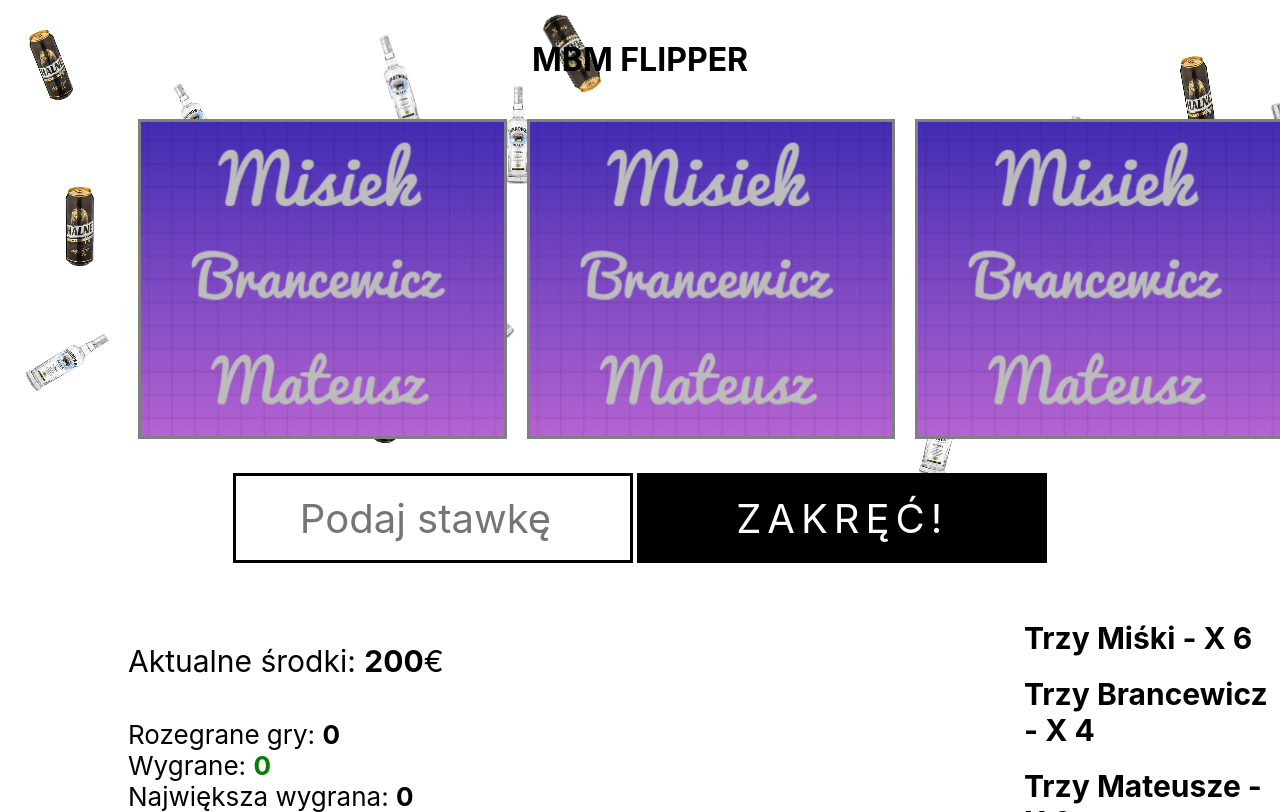
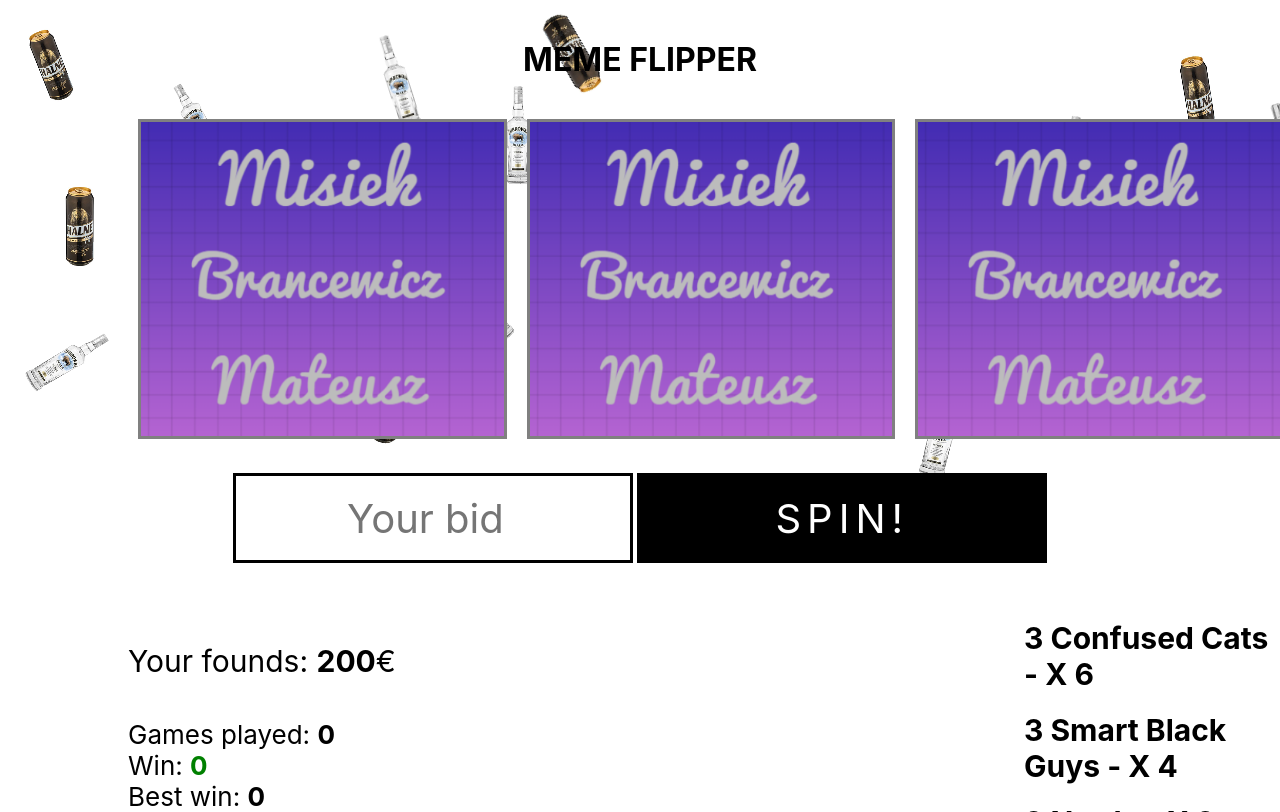
Before and after one commit to Faljen/MBM-flipper, a plain HTML site: page index.html in a window 1280 px wide. Drawn offline with Linux system fonts and the light colour scheme.

Commit message:
Improvement

```diff
--- a/index.html
+++ b/index.html
@@ -4,7 +4,7 @@
 <head>
     <meta charset="UTF-8">
     <meta name="viewport" content="width=device-width, initial-scale=1.0">
-    <title>MBM Flipper</title>
+    <title>Meme Flipper</title>
     <link rel="stylesheet" href="style/style.css">
 </head>
 
@@ -12,7 +12,7 @@
 
     <div class="wrap">
 
-        <h1>MBM Flipper</h1>
+        <h1>Meme Flipper</h1>
 
         <section class="game">
             <img class="resultOfDraw"></img>
@@ -21,30 +21,30 @@
         </section>
 
         <section class="play">
-            <input type="number" min="0" max="1000000" placeholder="Podaj stawkę" id="bid">
-            <button id="start">Zakręć!</button>
+            <input type="number" min="0" max="1000000" placeholder="Your bid" id="bid">
+            <button id="start">Spin!</button>
         </section>
 
         <section class="panel">
-            Aktualne środki: <span class="wallet"></span>€
+            Your founds: <span class="wallet"></span>€
         </section>
 
         <section class="score">
-            <span class="result" style="position:fixed; left: 40%; font-size: 50px; text-align: center;"></span>
-            Rozegrane gry: <span class="number"></span>
+            <span class="result"></span>
+            Games played: <span class="number"></span>
             <br>
-            Wygrane: <span class="win" style="color: green;"></span>
+            Win: <span class="win" style="color: green;"></span>
             <br>
-            Największa wygrana: <span class="lose" style="color: black;"></span>
+            Best win: <span class="lose" style="color: black;"></span>
         </section>
 
         <section class="info">
             <br>
-            <div>Trzy Miśki - X 6</div>
+            <div>3 Confused Cats - X 6</div>
             <br>
-            <div>Trzy Brancewicz - X 4</div>
+            <div>3 Smart Black Guys - X 4</div>
             <br>
-            <div>Trzy Mateusze - X 2</div>
+            <div>3 Nerds - X 2</div>
         </section>
 
     </div>
```
